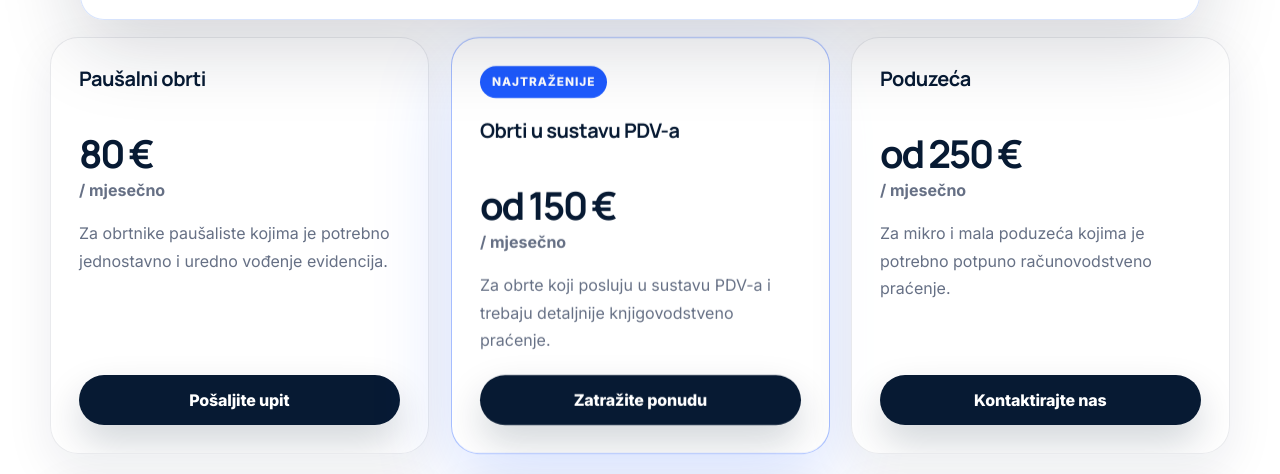
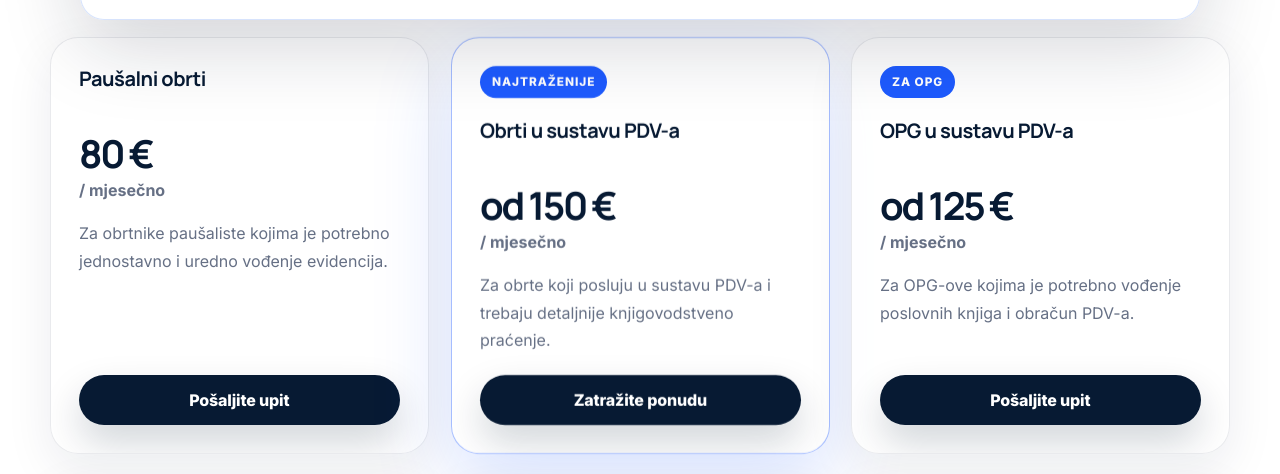
Before and after one commit to infomedium29-boop/DUH-SLATINE, a plain HTML site: page cjenik.html in a window 1280 px wide. Shown: the part 758-1232 px from the top of the page. Drawn offline with nearby package versions, Linux system fonts and the light colour scheme.

Commit message:
bez dodatnog bloka

```diff
--- a/cjenik.html
+++ b/cjenik.html
@@ -77,6 +77,14 @@
   <div class="price"><strong>od 150 €</strong><span>/ mjesečno</span></div>
   <p>Za obrte koji posluju u sustavu PDV-a i trebaju detaljnije knjigovodstveno praćenje.</p>
   <a class="btn btn-secondary full" href="kontakt.html">Zatražite ponudu</a>
+</article>
+
+<article class="pricing-card mag-card " data-reveal>
+  <div class="popular">Za OPG</div>
+  <h3>OPG u sustavu PDV-a</h3>
+  <div class="price"><strong>od 125 €</strong><span>/ mjesečno</span></div>
+  <p>Za OPG-ove kojima je potrebno vođenje poslovnih knjiga i obračun PDV-a.</p>
+  <a class="btn btn-secondary full" href="kontakt.html">Pošaljite upit</a>
 </article>
 
 <article class="pricing-card mag-card " data-reveal>
```
Also changed, not shown: kontakt.html (+1 -0 lines), usluge.html (+3 -0 lines), za-koga-radimo.html (+6 -0 lines).
